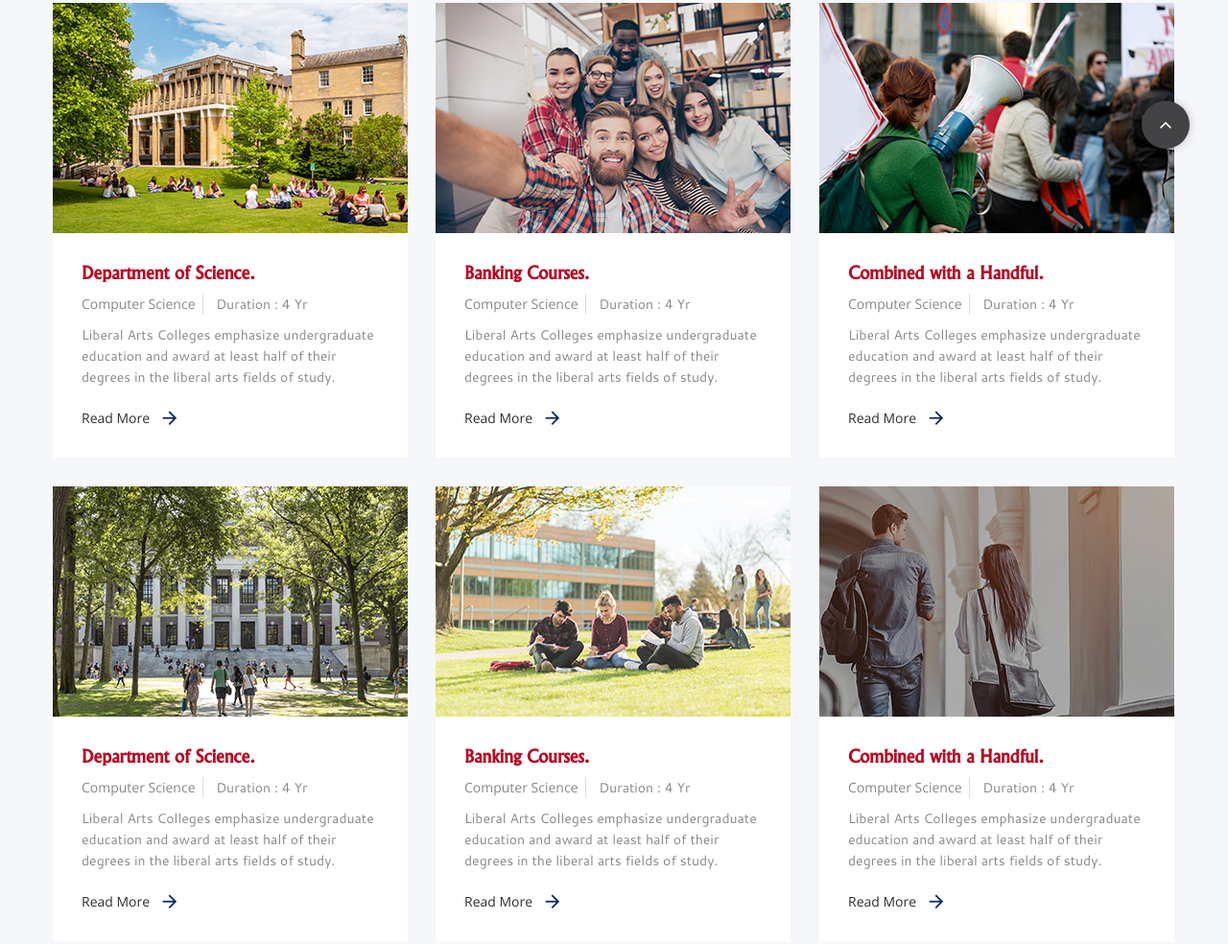
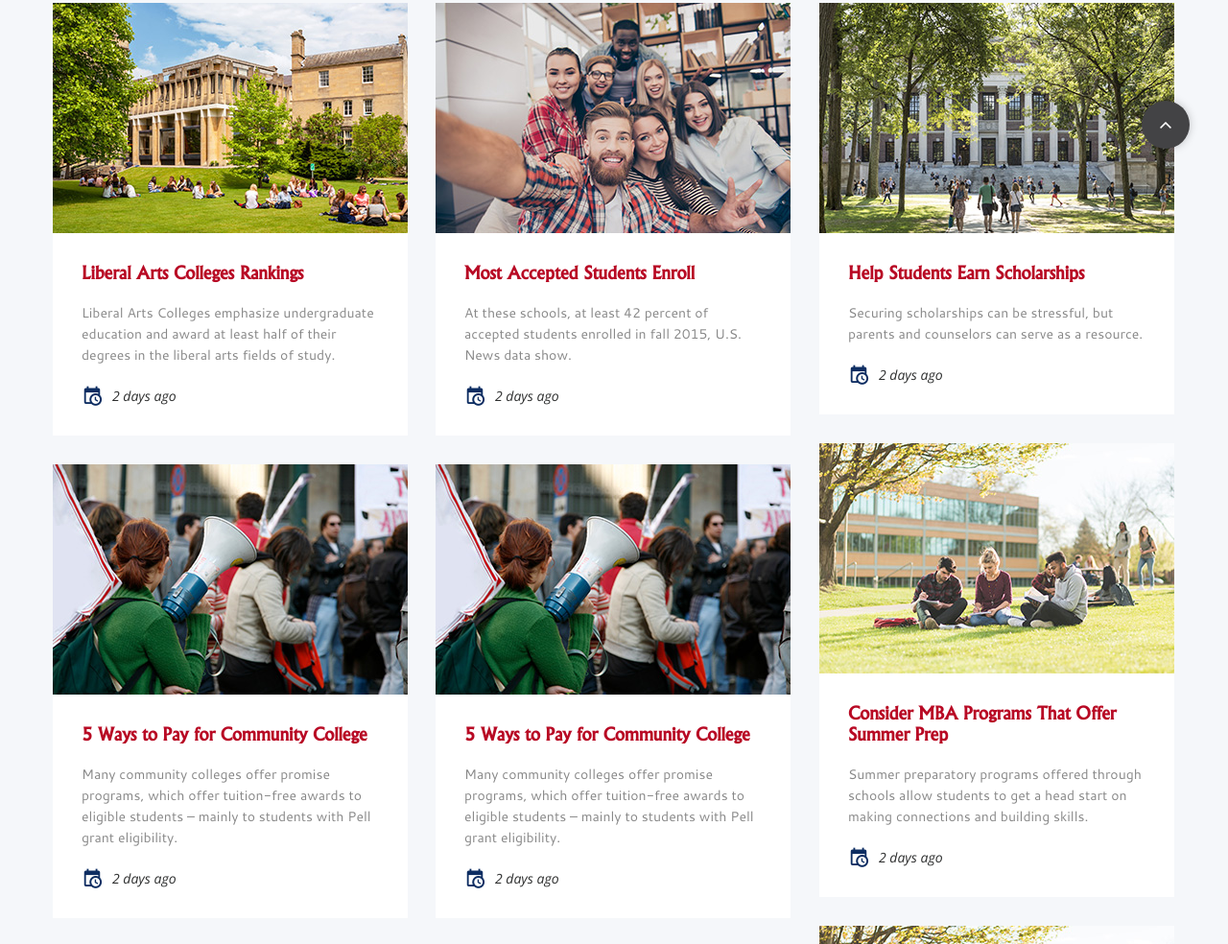
Before and after one commit to marianna-poghosyan/da-education-design, a plain HTML site: page blog.html in a window 1280 px wide. Shown: the part 705-1689 px from the top of the page at 96% size. Drawn offline with nearby package versions, Linux system fonts and the light colour scheme.

Commit message:
blog page

```diff
--- a/blog.html
+++ b/blog.html
@@ -89,11 +89,11 @@
         <section class="section breadcrumb-modern context-dark parallax-container" data-parallax-img="images/parallax-03.jpg">
             <div class="parallax-content section-30 section-sm-70">
                 <div class="shell">
-                    <h2 class="veil reveal-sm-block">Event Page</h2>
+                    <h2 class="veil reveal-sm-block">News</h2>
                     <div class="offset-sm-top-35">
                         <ul class="list-inline list-inline-lg list-inline-dashed p">
                             <li><a href="index.html">Home</a></li>
-                            <li>Contact</li>
+                            <li>News</li>
                         </ul>
                     </div>
                 </div>
@@ -105,121 +105,106 @@
                 <hr class="divider bg-madison">
                 <div class="row range-30 isotope offset-top-60 text-left">
                     <div class="col-xs-12 col-sm-6 col-md-4 isotope-item">
-                        <article class="post-course"><a href="course-details.html"><img class="img-responsive" src="images/blog/news-01-370x240.jpg" width="370" height="240" alt=""></a>
+                        <article class="post-news"><a href="news-post-page.html"><img class="img-responsive" src="images/blog/news-01-370x240.jpg" width="370" height="240" alt=""></a>
                             <div class="post-news-body">
-                                <h6><a href="course-post-page.html">Department of Science.</a></h6>
-                                <div class="post_meta">
-                                    <ul>
-                                        <li><a href="#">Computer Science</a></li>
-                                        <li>
-                                            <p>Duration : 4 Yr</p>
-                                        </li>
-                                    </ul>
-                                </div>
-                                <div class="offset-top-10">
+                                <h6><a href="news-post-page.html">Liberal Arts Colleges Rankings</a></h6>
+                                <div class="offset-top-20">
                                     <p>Liberal Arts Colleges emphasize undergraduate education and award at least half of their degrees in the liberal arts fields of study.</p>
                                 </div>
-                                <div class="post-course-meta offset-top-20"><span class="text-middle text-black">Read More</span><span class="icon inset-left-10 novi-icon icon-xs text-middle text-madison mdi-arrow-right mdi"></span></div>
+                                <div class="post-news-meta offset-top-20"><span class="icon novi-icon icon-xs mdi mdi-calendar-clock text-middle text-madison"></span><span class="text-middle inset-left-10 text-italic text-black">2 days ago</span></div>
                             </div>
                         </article>
                     </div>
                     <div class="col-xs-12 col-sm-6 col-md-4 isotope-item">
                         <article class="post-news"><a href="news-post-page.html"><img class="img-responsive" src="images/blog/news-02-370x240.jpg" width="370" height="240" alt=""></a>
                             <div class="post-news-body">
-                                <h6><a href="course-post-page.html">Banking Courses.</a></h6>
-                                <div class="post_meta">
-                                    <ul>
-                                        <li><a href="#">Computer Science</a></li>
-                                        <li>
-                                            <p>Duration : 4 Yr</p>
-                                        </li>
-                                    </ul>
+                                <h6><a href="news-post-page.html">Most Accepted Students Enroll</a></h6>
+                                <div class="offset-top-20">
+                                    <p>At these schools, at least 42 percent of accepted students enrolled in fall 2015, U.S. News data show.</p>
                                 </div>
-                                <div class="offset-top-10">
-                                    <p>Liberal Arts Colleges emphasize undergraduate education and award at least half of their degrees in the liberal arts fields of study.</p>
+                                <div class="post-news-meta offset-top-20"><span class="icon novi-icon icon-xs mdi mdi-calendar-clock text-middle text-madison"></span><span class="text-middle inset-left-10 text-italic text-black">2 days ago</span></div>
+                            </div>
+                        </article>
+                    </div>
+                    <div class="col-xs-12 col-sm-6 col-md-4 isotope-item">
+                        <article class="post-news"><a href="news-post-page.html"><img class="img-responsive" src="images/blog/news-04-370x240.jpg" width="370" height="240" alt=""></a>
+                            <div class="post-news-body">
+                                <h6><a href="news-post-page.html">Help Students Earn Scholarships</a></h6>
+                                <div class="offset-top-20">
+                                    <p>Securing scholarships can be stressful, but parents and counselors can serve as a resource.</p>
                                 </div>
-                                <div class="post-course-meta offset-top-20"><span class="text-middle text-black">Read More</span><span class="icon inset-left-10 novi-icon icon-xs text-middle text-madison mdi-arrow-right mdi"></span></div>
+                                <div class="post-news-meta offset-top-20"><span class="icon novi-icon icon-xs mdi mdi-calendar-clock text-middle text-madison"></span><span class="text-middle inset-left-10 text-italic text-black">2 days ago</span></div>
+                            </div>
+                        </article>
+                    </div>
+                    <div class="col-xs-12 col-sm-6 col-md-4 isotope-item">
+                        <article class="post-news"><a href="news-post-page.html"><img class="img-responsive" src="images/blog/news-05-370x240.jpg" width="370" height="240" alt=""></a>
+                            <div class="post-news-body">
+                                <h6><a href="news-post-page.html"> Consider MBA Programs That Offer Summer Prep</a></h6>
+                                <div class="offset-top-20">
+                                    <p>Summer preparatory programs offered through schools allow students to get a head start on making connections and building skills.</p>
+                                </div>
+                                <div class="post-news-meta offset-top-20"><span class="icon novi-icon icon-xs mdi mdi-calendar-clock text-middle text-madison"></span><span class="text-middle inset-left-10 text-italic text-black">2 days ago</span></div>
                             </div>
                         </article>
                     </div>
                     <div class="col-xs-12 col-sm-6 col-md-4 isotope-item">
                         <article class="post-news"><a href="news-post-page.html"><img class="img-responsive" src="images/blog/news-03-370x240.jpg" width="370" height="240" alt=""></a>
                             <div class="post-news-body">
-                                <h6><a href="course-post-page.html">Combined with a Handful.</a></h6>
-                                <div class="post_meta">
-                                    <ul>
-                                        <li><a href="#">Computer Science</a></li>
-                                        <li>
-                                            <p>Duration : 4 Yr</p>
-                                        </li>
-                                    </ul>
+                                <h6><a href="news-post-page.html">5 Ways to Pay for Community College</a></h6>
+                                <div class="offset-top-20">
+                                    <p>Many community colleges offer promise programs, which offer tuition-free awards to eligible students – mainly to students with Pell grant eligibility.</p>
                                 </div>
-                                <div class="offset-top-10">
-                                    <p>Liberal Arts Colleges emphasize undergraduate education and award at least half of their degrees in the liberal arts fields of study.</p>
-                                </div>
-                                <div class="post-course-meta offset-top-20"><span class="text-middle text-black">Read More</span><span class="icon inset-left-10 novi-icon icon-xs text-middle text-madison mdi-arrow-right mdi"></span></div>
+                                <div class="post-news-meta offset-top-20"><span class="icon novi-icon icon-xs mdi mdi-calendar-clock text-middle text-madison"></span><span class="text-middle inset-left-10 text-italic text-black">2 days ago</span></div>
                             </div>
                         </article>
                     </div>
                     <div class="col-xs-12 col-sm-6 col-md-4 isotope-item">
-                        <article class="post-news"><a href="news-post-page.html"><img class="img-responsive" src="images/blog/news-04-370x240.jpg" width="370" height="240" alt=""></a>
+                        <article class="post-news"><a href="news-post-page.html"><img class="img-responsive" src="images/blog/news-03-370x240.jpg" width="370" height="240" alt=""></a>
                             <div class="post-news-body">
-                                <h6><a href="course-post-page.html">Department of Science.</a></h6>
-                                <div class="post_meta">
-                                    <ul>
-                                        <li><a href="#">Computer Science</a></li>
-                                        <li>
-                                            <p>Duration : 4 Yr</p>
-                                        </li>
-                                    </ul>
+                                <h6><a href="news-post-page.html">5 Ways to Pay for Community College</a></h6>
+                                <div class="offset-top-20">
+                                    <p>Many community colleges offer promise programs, which offer tuition-free awards to eligible students – mainly to students with Pell grant eligibility.</p>
                                 </div>
-                                <div class="offset-top-10">
-                                    <p>Liberal Arts Colleges emphasize undergraduate education and award at least half of their degrees in the liberal arts fields of study.</p>
-                                </div>
-                                <div class="post-course-meta offset-top-20"><span class="text-middle text-black">Read More</span><span class="icon inset-left-10 novi-icon icon-xs text-middle text-madison mdi-arrow-right mdi"></span></div>
+                                <div class="post-news-meta offset-top-20"><span class="icon novi-icon icon-xs mdi mdi-calendar-clock text-middle text-madison"></span><span class="text-middle inset-left-10 text-italic text-black">2 days ago</span></div>
                             </div>
                         </article>
                     </div>
                     <div class="col-xs-12 col-sm-6 col-md-4 isotope-item">
                         <article class="post-news"><a href="news-post-page.html"><img class="img-responsive" src="images/blog/news-05-370x240.jpg" width="370" height="240" alt=""></a>
                             <div class="post-news-body">
-                                <h6><a href="course-post-page.html">Banking Courses.</a></h6>
-                                <div class="post_meta">
-                                    <ul>
-                                        <li><a href="#">Computer Science</a></li>
-                                        <li>
-                                            <p>Duration : 4 Yr</p>
-                                        </li>
-                                    </ul>
+                                <h6><a href="news-post-page.html"> Consider MBA Programs That Offer Summer Prep</a></h6>
+                                <div class="offset-top-20">
+                                    <p>Summer preparatory programs offered through schools allow students to get a head start on making connections and building skills.</p>
                                 </div>
-                                <div class="offset-top-10">
-                                    <p>Liberal Arts Colleges emphasize undergraduate education and award at least half of their degrees in the liberal arts fields of study.</p>
+                                <div class="post-news-meta offset-top-20"><span class="icon novi-icon icon-xs mdi mdi-calendar-clock text-middle text-madison"></span><span class="text-middle inset-left-10 text-italic text-black">2 days ago</span></div>
+                            </div>
+                        </article>
+                    </div>
+                    <div class="col-xs-12 col-sm-6 col-md-4 isotope-item">
+                        <article class="post-news"><a href="news-post-page.html"><img class="img-responsive" src="images/blog/news-03-370x240.jpg" width="370" height="240" alt=""></a>
+                            <div class="post-news-body">
+                                <h6><a href="news-post-page.html">5 Ways to Pay for Community College</a></h6>
+                                <div class="offset-top-20">
+                                    <p>Many community colleges offer promise programs, which offer tuition-free awards to eligible students – mainly to students with Pell grant eligibility.</p>
                                 </div>
-                                <div class="post-course-meta offset-top-20"><span class="text-middle text-black">Read More</span><span class="icon inset-left-10 novi-icon icon-xs text-middle text-madison mdi-arrow-right mdi"></span></div>
+                                <div class="post-news-meta offset-top-20"><span class="icon novi-icon icon-xs mdi mdi-calendar-clock text-middle text-madison"></span><span class="text-middle inset-left-10 text-italic text-black">2 days ago</span></div>
                             </div>
                         </article>
                     </div>
                     <div class="col-xs-12 col-sm-6 col-md-4 isotope-item">
                         <article class="post-news"><a href="news-post-page.html"><img class="img-responsive" src="images/blog/news-06-370x240.jpg" width="370" height="240" alt=""></a>
                             <div class="post-news-body">
-                                <h6><a href="course-post-page.html">Combined with a Handful.</a></h6>
-                                <div class="post_meta">
-                                    <ul>
-                                        <li><a href="#">Computer Science</a></li>
-                                        <li>
-                                            <p>Duration : 4 Yr</p>
-                                        </li>
-                                    </ul>
+                                <h6><a href="news-post-page.html">Studying in the United States</a></h6>
+                                <div class="offset-top-20">
+                                    <p>International students increasingly want to come to the United States for college or graduate school.</p>
                                 </div>
-                                <div class="offset-top-10">
-                                    <p>Liberal Arts Colleges emphasize undergraduate education and award at least half of their degrees in the liberal arts fields of study.</p>
-                                </div>
-                                <div class="post-course-meta offset-top-20"><span class="text-middle text-black">Read More</span><span class="icon inset-left-10 novi-icon icon-xs text-middle text-madison mdi-arrow-right mdi"></span></div>
+                                <div class="post-news-meta offset-top-20"><span class="icon novi-icon icon-xs mdi mdi-calendar-clock text-middle text-madison"></span><span class="text-middle inset-left-10 text-italic text-black">2 days ago</span></div>
                             </div>
                         </article>
                     </div>
                 </div>
-                <div class="offset-top-50"><a class="btn btn-primary" href="blog.html">View All Courses</a></div>
+                <div class="offset-top-50"><a class="btn btn-primary" href="blog.html">Load More</a></div>
             </div>
         </section>
         <footer>
```
Also changed, not shown: news-post-page.html (+1 -1 lines).
